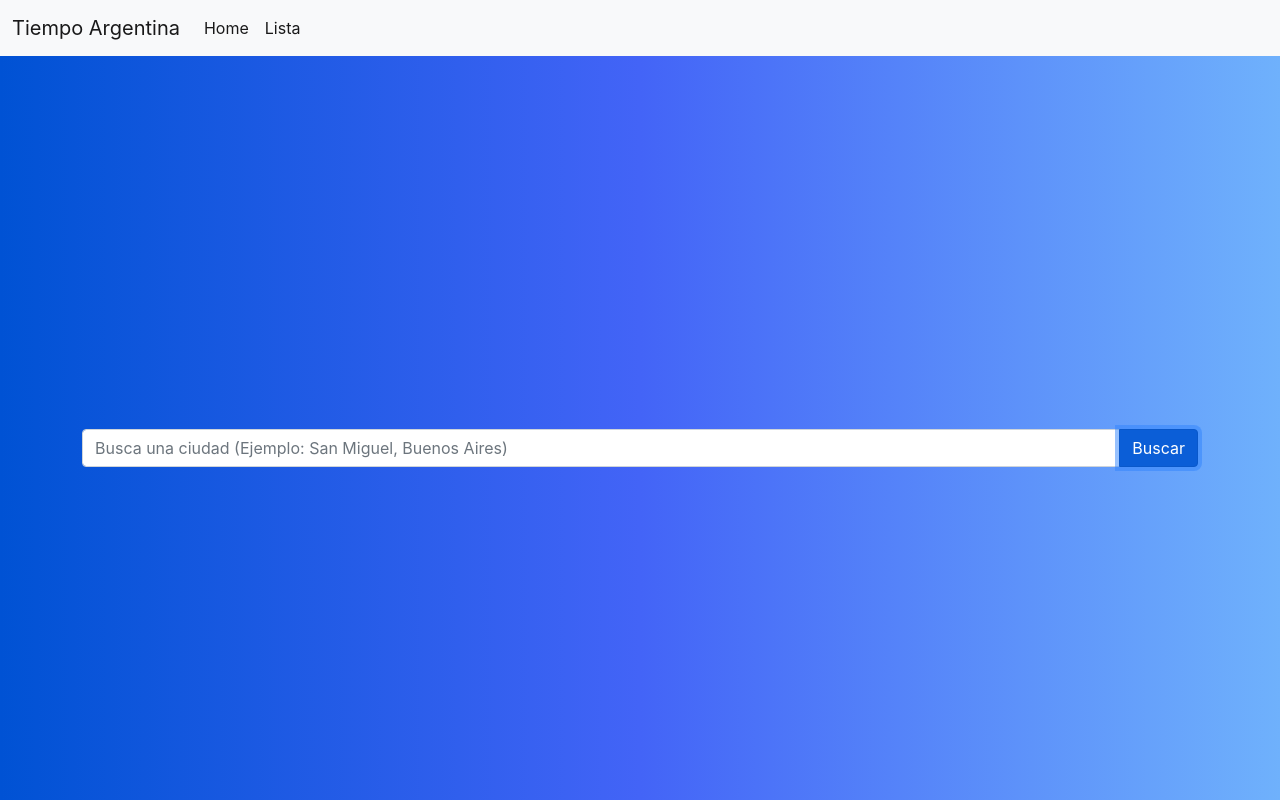
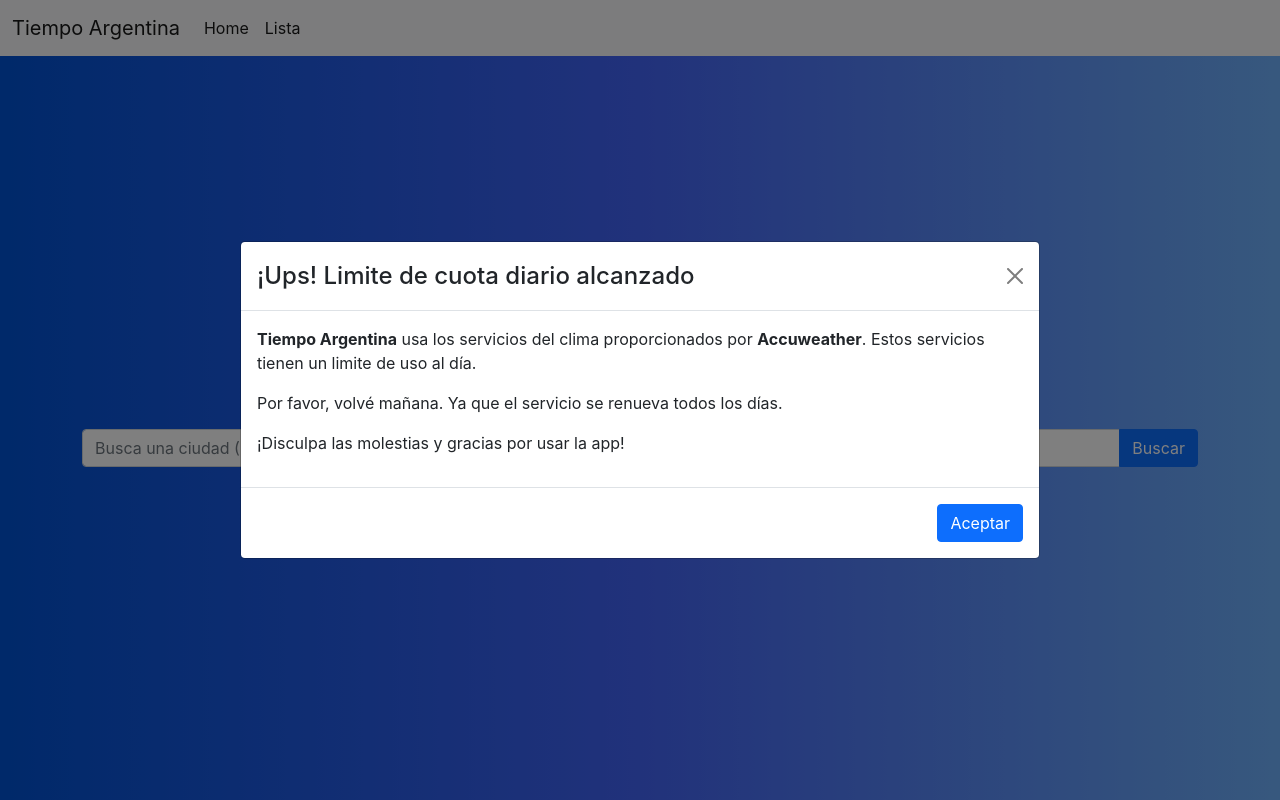
Before and after one commit to Furyko/argentina-weather-forecast, a React (Create React App) app: page / in a window 1280 px wide. Both pictures are taken after a click on the button "Buscar". Shown: the top 800 px of the page. Built offline with nearby package versions, Linux system fonts and the light colour scheme; no server answers.

Commit message:
Add react-bootstrap and bootstrap packages
Add request limit reached modal

```diff
--- a/package.json
+++ b/package.json
@@ -7,8 +7,10 @@
     "@testing-library/react": "^12.1.3",
     "@testing-library/user-event": "^13.5.0",
     "axios": "^0.26.0",
+    "bootstrap": "^5.3.2",
     "dotenv": "^16.3.1",
     "react": "^17.0.2",
+    "react-bootstrap": "^2.10.0",
     "react-dom": "^17.0.2",
     "react-router-dom": "^6.2.1",
     "react-scripts": "5.0.0",
--- /dev/null
+++ b/src/components/ReachedLimitModal.js
@@ -0,0 +1,35 @@
+import Button from 'react-bootstrap/Button';
+import Modal from 'react-bootstrap/Modal';
+
+const ReachedLimitModal = (props) => {
+    return (
+      <Modal
+        {...props}
+        size="lg"
+        aria-labelledby="contained-modal-title-vcenter"
+        centered
+      >
+        <Modal.Header closeButton>
+          <Modal.Title id="contained-modal-title-vcenter">
+            ¡Ups! Limite de cuota diario alcanzado
+          </Modal.Title>
+        </Modal.Header>
+        <Modal.Body>
+          <p>
+            <strong>Tiempo Argentina</strong> usa los servicios del clima proporcionados por <strong>Accuweather</strong>. Estos servicios tienen un limite de uso al día.
+          </p>
+          <p>
+            Por favor, volvé mañana. Ya que el servicio se renueva todos los días.
+          </p>
+          <p>
+            ¡Disculpa las molestias y gracias por usar la app!
+          </p>
+        </Modal.Body>
+        <Modal.Footer>
+          <Button onClick={props.onHide}>Aceptar</Button>
+        </Modal.Footer>
+      </Modal>
+    );
+}
+
+export default ReachedLimitModal
--- a/src/components/SearchBar.js
+++ b/src/components/SearchBar.js
@@ -1,18 +1,20 @@
 import React, { useContext, useState } from 'react';
 import axios from 'axios';
 import { LocationDataContext } from '../pages/HomePage';
+import ReachedLimitModal from './ReachedLimitModal'
 
 function SearchBar() {
     const [ cityName, setCityName ] = useState()
     const [ cityStaticName, setCityStaticName ] = useState()
     const [ showAlert, setShowAlert ] = useState(false)
     const { locationData, setLocationData } = useContext(LocationDataContext)
+    const [modalShow, setModalShow] = useState(false);
 
     const onSearchAction = () => {
         console.log("city: ",cityName)
         setCityStaticName(cityName)
         axios.get(`https://dataservice.accuweather.com/locations/v1/cities/search?apikey=${process.env.REACT_APP_ACCUWEATHER_API_KEY}&q=${cityName}&details=true`)
-         .then((res) => {
+        .then((res) => {
             console.log(res.data)
             console.log("key",res.data[0]?.Key)
             console.log(res.data.length)
@@ -22,7 +24,11 @@
                 setShowAlert(false)
             }
             setLocationData(res.data[0])
-         })
+        })
+        .catch((err) => {
+            console.log(err)
+            setModalShow(true)
+        })
     }
 
     const onPressAlertButton = () => {
@@ -43,6 +49,11 @@
                     </div> :
                     <></>
                 }
+
+                <ReachedLimitModal
+                    show={modalShow}
+                    onHide={() => setModalShow(false)}
+                />
             </div>
         </div>
     )
```
Also changed, not shown: 1 other file (tests, documents, lock files or other folders).
